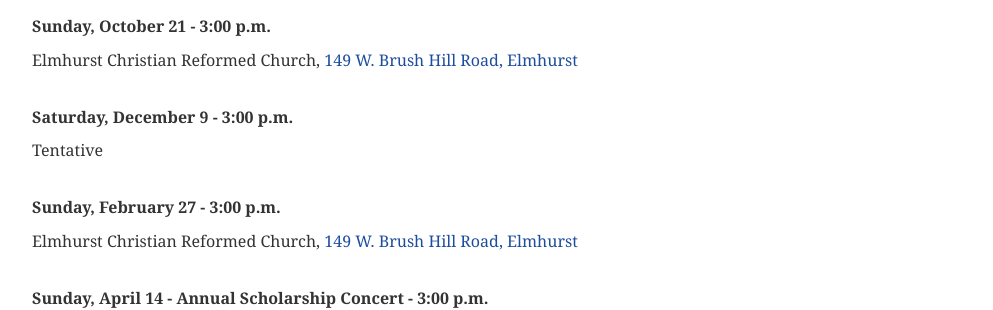
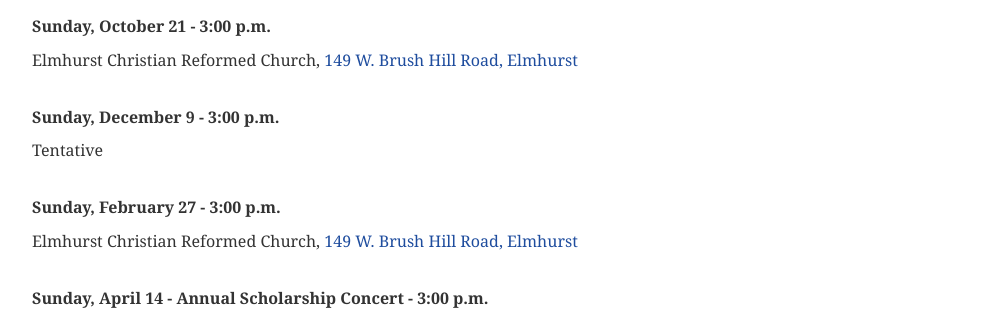
Before and after one commit to americanwindband/americanwindband.github.io, a Jekyll site: the page built from performances.md, in a window 1280 px wide. Shown: the part 267-577 px from the top of the page, without its empty margins (143-1136 px from the left). Built offline with Jekyll 4.4.1, drawn with Linux system fonts in a browser that asks for light colours.

Commit message:
Update performances.md

```diff
--- a/performances.md
+++ b/performances.md
@@ -8,7 +8,7 @@
 <strong>Sunday, October 21 - 3:00 p.m.</strong>
 <p>Elmhurst Christian Reformed Church, <a href="https://www.google.com/maps/place/149+W+Brush+Hill+Rd,+Elmhurst,+IL+60126/@41.8627149,-87.9430983,17z/data=!3m1!4b1!4m5!3m4!1s0x880e4c879f7c8743:0x3a7da87e1b5b4435!8m2!3d41.8627109!4d-87.9409096?hl=en" target="_blank">149 W. Brush Hill Road, Elmhurst</a></p>
 <br />
-<strong>Saturday, December 9 - 3:00 p.m.</strong>
+<strong>Sunday, December 9 - 3:00 p.m.</strong>
 <p>Tentative</p>
 <br />
 <strong>Sunday, February 27 - 3:00 p.m.</strong>
```
